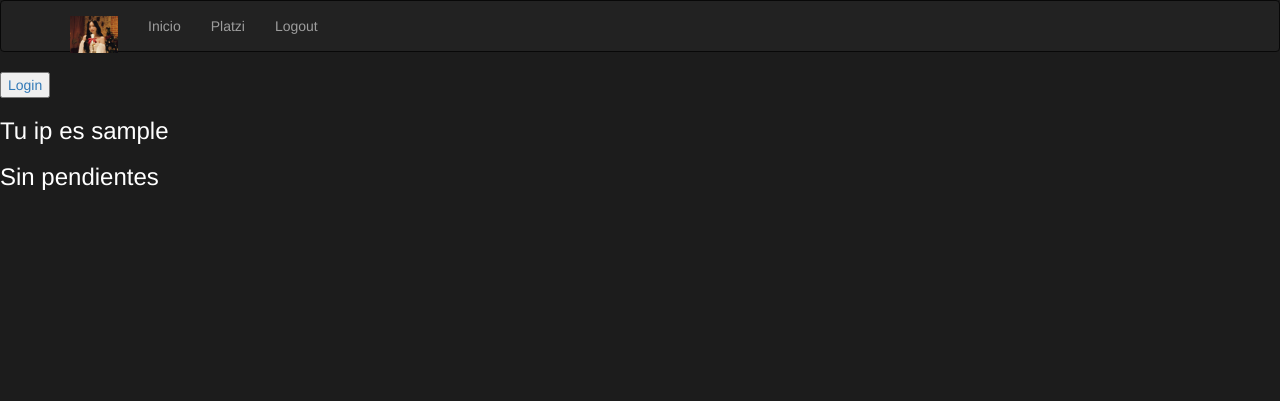
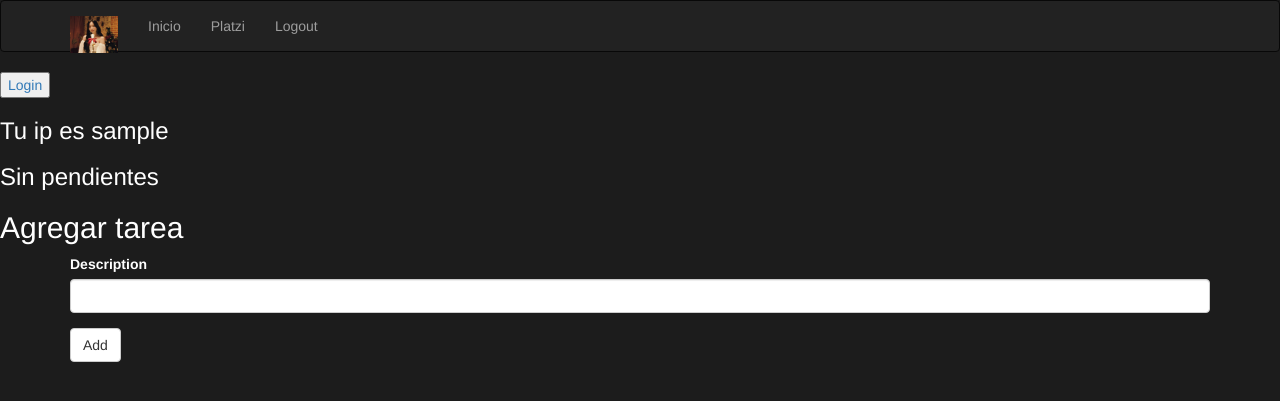
Before and after one commit to Ojitos369/crud-flask, a Flask app: page /hello in a window 1280 px wide. Shown: the top 401 px of the page. Run offline with Flask 2, Linux system fonts and the light colour scheme; a user stored in the database is signed in; some libraries are stand-ins or nearby versions.

Commit message:
add_in_user

```diff
--- a/app/firestore_service.py
+++ b/app/firestore_service.py
@@ -21,3 +21,10 @@ def create_user(user_data):
     user_ref.set({
         'password': user_data.password
     })
+
+def create_todo(user_id, description):
+    todo_collection_ref = db.collection('users').document(user_id).collection('todos')
+
+    todo_collection_ref.add({
+        'description': description
+    })
--- a/app/forms.py
+++ b/app/forms.py
@@ -13,3 +13,7 @@ class SignupForm(FlaskForm):
     username = StringField('Username', validators=[DataRequired()])
     password = PasswordField('Password', validators=[DataRequired()])
     submit = SubmitField('Register')
+
+class TodoForm(FlaskForm):
+    description = StringField('Description', validators=[DataRequired()])
+    submit = SubmitField('Add')
--- a/app/templates/hello.html
+++ b/app/templates/hello.html
@@ -1,5 +1,6 @@
 {% extends "base.html" %}
 {% import "macros.html" as macro %}
+{% import 'bootstrap/wtf.html' as wtf %}
 {% import "bootstrap/wtf.html" as wtf %}
 
 {% block title %}
@@ -32,5 +33,10 @@
     <h3>Sin pendientes</h3>
 {% endif %}
 
+<h2>Agregar tarea</h2>
+<div class="container">
+    {{ wtf.quick_form(form) }}
+</div>
+
 {{ super() }}
 {% endblock content %}
--- a/main.py
+++ b/main.py
@@ -4,6 +4,7 @@ import unittest
 # User
 from app import create_app
 from app.firestore_service import *
+from app.forms import TodoForm
 
 # Flask
 from flask import request, make_response, redirect, render_template, session, url_for, flash
@@ -39,25 +40,32 @@ def home():
     return response
 
 
-@app.route('/hello')
+@app.route('/hello', methods=['GET', 'POST'])
 @login_required
 def hello_world():
     todos = []
     user_ip = session.get('user_ip')
     username = current_user.id
+    form = TodoForm()
     #users = get_users()
     if username:
         todos_res = get_todos(user_id = username)
         todos = [todo.to_dict()['description'] for todo in todos_res]
-
 
     context = {
         'todos': todos,
         'user_ip': user_ip,
         'username': username,
         'current_user': current_user,
-        'cantidad_lista': len(todos)
+        'cantidad_lista': len(todos),
+        'form': form
     }
+
+    if form.validate_on_submit():
+        description = form.description.data
+        create_todo(user_id = username, description = description)
+        flash('Tarea agregada')
+        return redirect(url_for('hello_world'))
 
 
     return render_template('hello.html', **context)
```
